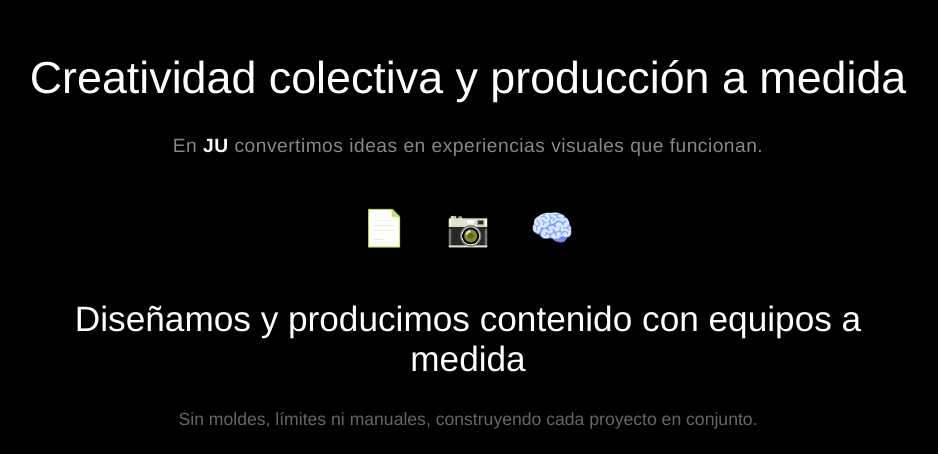
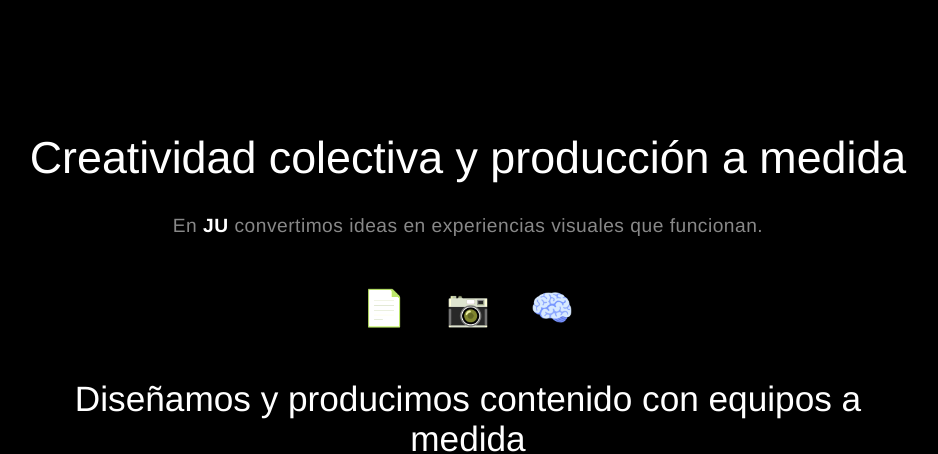
Before and after one commit to joaquingonzalezre/proyectowebapp, a Next.js app: page / in a window 1280 px wide. Shown: the part 1029-1483 px from the top of the page, without its empty margins (172-1110 px from the left). Built offline with nearby package versions, Linux system fonts and the light colour scheme.

Commit message:
Ajuste  fotos

```diff
--- a/src/app/globals.css
+++ b/src/app/globals.css
@@ -172,11 +172,11 @@ body.loaded .site-wrapper {
 /* --- SECCIÓN NEGRA (ESTRUCTURA CENTRADA) --- */
 .seccion-negra {
   background-color: black;
-  min-height: 130vh;
+  min-height: 150vh;
   display: flex;
   justify-content: center;
   align-items: flex-start;
-  padding-top: 35vh;
+  padding-top: 45vh;
 
   padding-bottom: 100px;
   padding-left: 20px;
```
